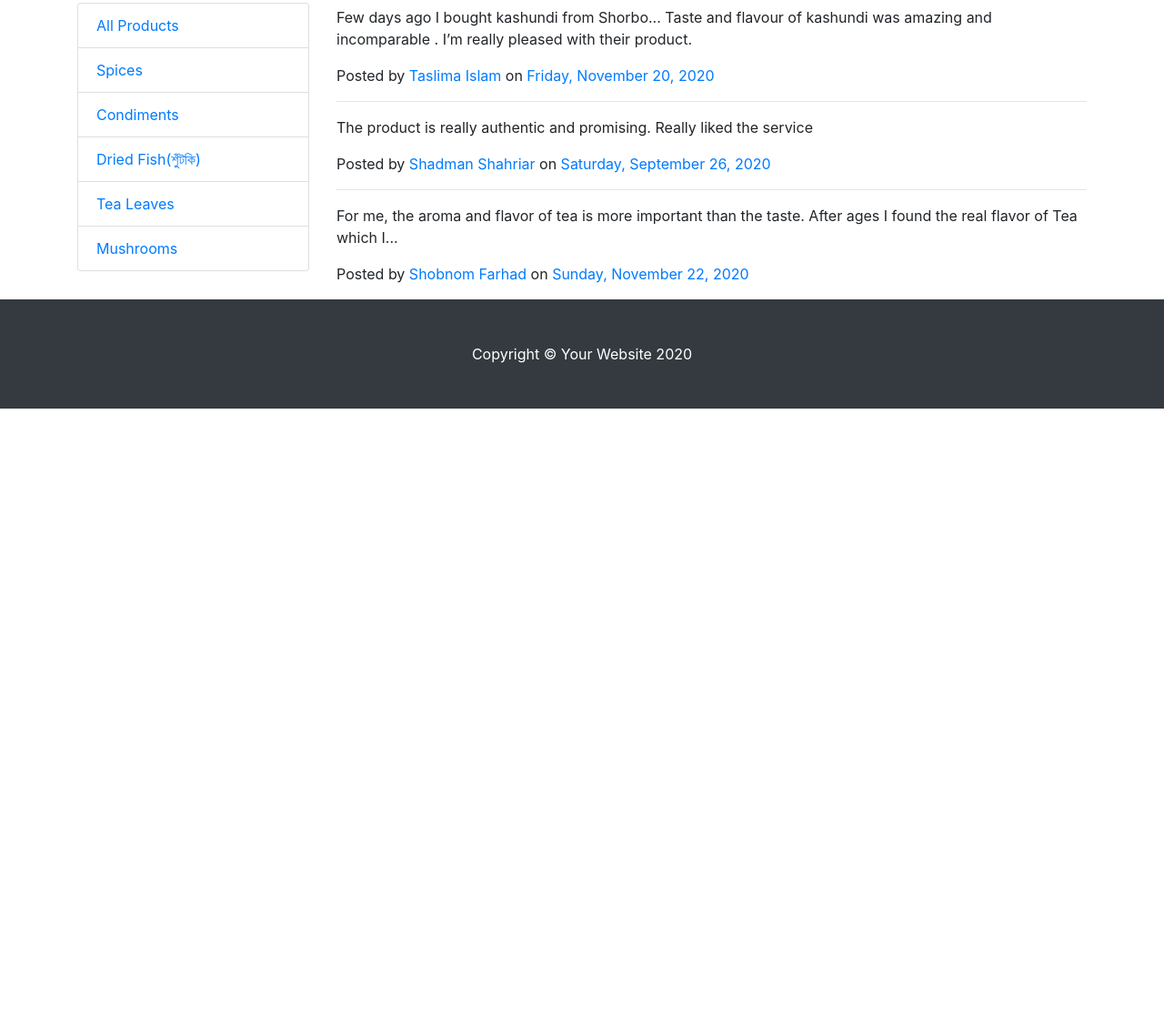
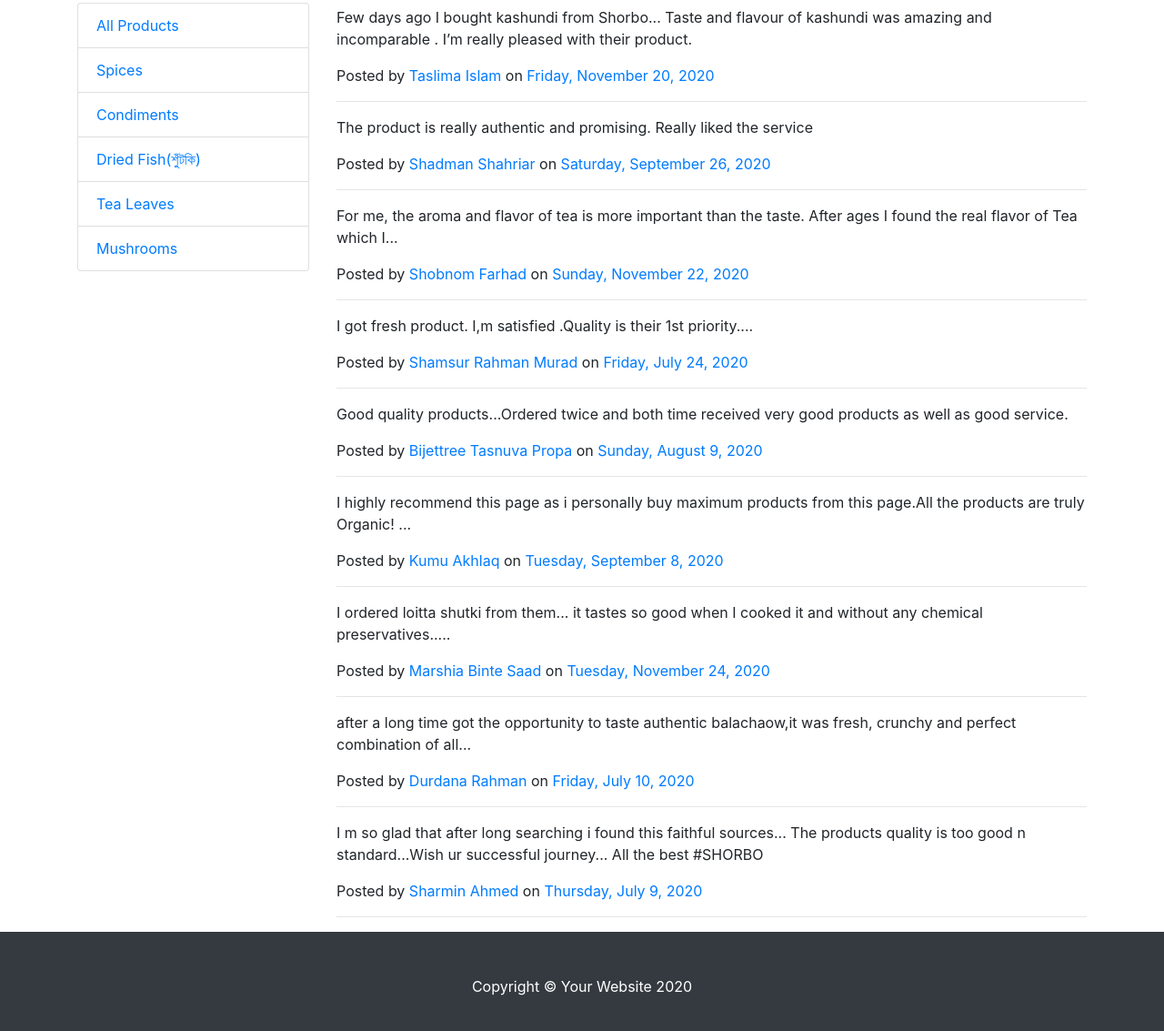
Before and after one commit to ahmedbonyeamin/shorbo-website, a website: page review.html in a window 1280 px wide. Shown: the part 173-1306 px from the top of the page at 91% size. Before the commit the page ends 800 px from the top, so only its background shows below. Drawn offline with Linux system fonts and the light colour scheme.

Commit message:
added reviews

```diff
--- a/review.html
+++ b/review.html
@@ -111,8 +111,69 @@
               href="https://www.facebook.com/sumyia.shobnom/posts/3830085310338092">Sunday, November 22, 2020</a>
           </blockquote>
         </div>
+        <hr>
 
-
+        <div class="fb-post" data-href="https://www.facebook.com/ShamsMurad/posts/3415851141781884"
+          data-show-text="true" data-width="">
+          <blockquote cite="https://www.facebook.com/ShamsMurad/posts/3415851141781884" class="fb-xfbml-parse-ignore">
+            <p>I got fresh product. I,m satisfied .Quality is their 1st priority....</p>Posted by <a href="#"
+              role="button">Shamsur Rahman Murad</a> on&nbsp;<a
+              href="https://www.facebook.com/ShamsMurad/posts/3415851141781884">Friday, July 24, 2020</a>
+          </blockquote>
+        </div>
+        <hr>
+        <div class="fb-post" data-href="https://www.facebook.com/bijettree.propa/posts/10216935521811222"
+          data-show-text="true" data-width="">
+          <blockquote cite="https://www.facebook.com/bijettree.propa/posts/10216935521811222"
+            class="fb-xfbml-parse-ignore">
+            <p>Good quality products...Ordered twice and both time received very good products as well as good service.
+            </p>Posted by <a href="#" role="button">Bijettree Tasnuva Propa</a> on&nbsp;<a
+              href="https://www.facebook.com/bijettree.propa/posts/10216935521811222">Sunday, August 9, 2020</a>
+          </blockquote>
+        </div>
+        <hr>
+        <div class="fb-post" data-href="https://www.facebook.com/kumkum.akhlaq/posts/10157293432732097"
+          data-show-text="true" data-width="">
+          <blockquote cite="https://www.facebook.com/kumkum.akhlaq/posts/10157293432732097"
+            class="fb-xfbml-parse-ignore">
+            <p>I highly recommend this page as i personally buy maximum products from this page.All the products are
+              truly Organic! ...</p>Posted by <a href="#" role="button">Kumu Akhlaq</a> on&nbsp;<a
+              href="https://www.facebook.com/kumkum.akhlaq/posts/10157293432732097">Tuesday, September 8, 2020</a>
+          </blockquote>
+        </div>
+        <hr>
+        <div class="fb-post" data-href="https://www.facebook.com/marshia.saad/posts/10221806872494689"
+          data-show-text="true" data-width="">
+          <blockquote cite="https://www.facebook.com/marshia.saad/posts/10221806872494689"
+            class="fb-xfbml-parse-ignore">
+            <p>I ordered loitta shutki from them... it tastes so good when I cooked it and without any chemical
+              preservatives.....</p>Posted by <a href="https://www.facebook.com/marshia.saad">Marshia Binte Saad</a>
+            on&nbsp;<a href="https://www.facebook.com/marshia.saad/posts/10221806872494689">Tuesday, November 24,
+              2020</a>
+          </blockquote>
+        </div>
+        <hr>
+        <div class="fb-post" data-href="https://www.facebook.com/durdana.noor/posts/10223886488374628"
+          data-show-text="true" data-width="">
+          <blockquote cite="https://www.facebook.com/durdana.noor/posts/10223886488374628"
+            class="fb-xfbml-parse-ignore">
+            <p>after a long time got the opportunity to taste authentic balachaow,it was fresh, crunchy and perfect
+              combination of all...</p>Posted by <a href="https://www.facebook.com/durdana.noor">Durdana Rahman</a>
+            on&nbsp;<a href="https://www.facebook.com/durdana.noor/posts/10223886488374628">Friday, July 10, 2020</a>
+          </blockquote>
+        </div>
+        <hr>
+        <div class="fb-post" data-href="https://www.facebook.com/sharmin.ahmed.773/posts/3116896491698069"
+          data-show-text="true" data-width="">
+          <blockquote cite="https://www.facebook.com/sharmin.ahmed.773/posts/3116896491698069"
+            class="fb-xfbml-parse-ignore">
+            <p>I m so glad that after long searching i found this faithful sources... The products quality is too good n
+              standard...Wish ur successful journey... All the best #SHORBO</p>Posted by <a
+              href="https://www.facebook.com/sharmin.ahmed.773">Sharmin Ahmed</a> on&nbsp;<a
+              href="https://www.facebook.com/sharmin.ahmed.773/posts/3116896491698069">Thursday, July 9, 2020</a>
+          </blockquote>
+        </div>
+        <hr>
         <!-- /.card -->
 
       </div>
```
